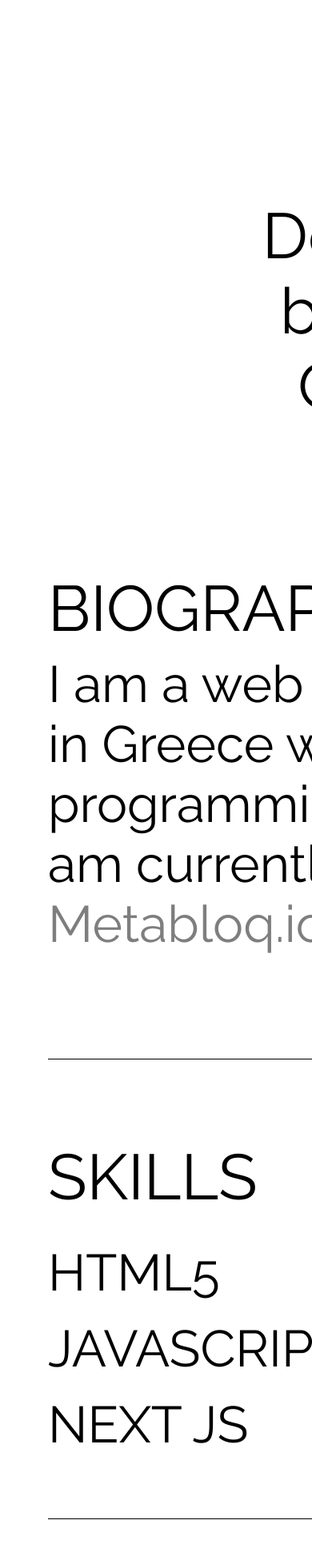
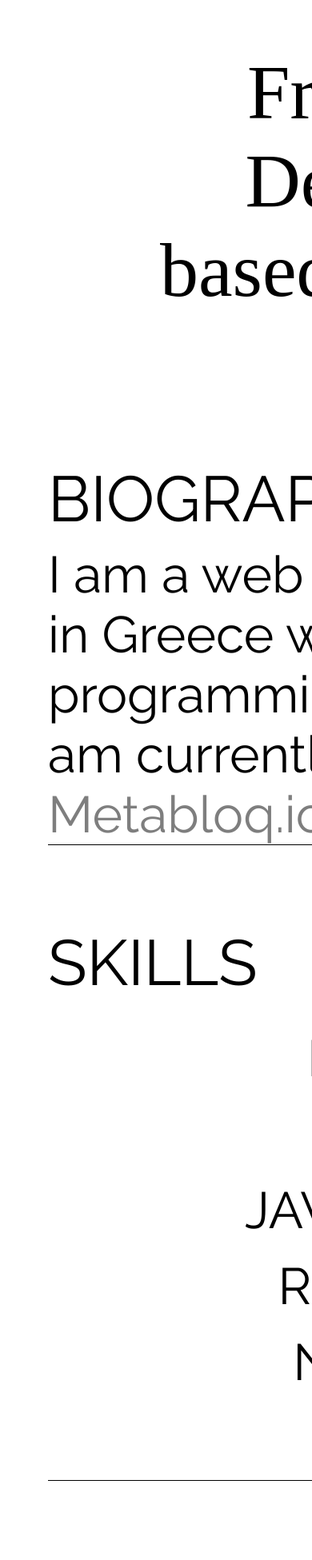
Before and after one commit to AlexKaridas/portfolio-2.0, a Next.js app: page / in a window 390 px wide. Shown: the top 1951 px of the page at 80% size. Built offline with nearby package versions, Linux system fonts and the light colour scheme.

Commit message:
6th update

```diff
--- a/styles/Home.module.scss
+++ b/styles/Home.module.scss
@@ -350,9 +350,10 @@ div.main {
       margin: 0 auto;
       h1 {
         // text-align: center;
-        width: 40%;
-        font-size: 5rem;
+        width: 70%;
+        font-size: 6rem;
         font-weight: 400;
+        font-family: "Cinzel", serif;
         //   text-transform: uppercase;
       }
     }
@@ -371,7 +372,8 @@ div.main {
         }
         #biographyText {
           width: 100%;
-          height: 60vh;
+          // height: 60vh;
+          height: auto;
           font-weight: 400;
           font-size: 4rem;
           text-align: left;
@@ -393,15 +395,18 @@ div.main {
           padding: 0;
         }
         div.skills {
-          display: grid;
-          grid-template-columns: repeat(auto-fit, minmax(300px, 1fr));
+          // display: grid;
+          // grid-template-columns: repeat(auto-fit, minmax(200px, 1fr));
+          display: flex;
+          flex-direction: column;
+          align-items: center;
           width: 100%;
-          height: 30vh;
-          margin: 0 auto;
+          height: auto;
           margin-top: 30px;
           margin-bottom: 100px;
+          // margin-bottom: 100px;
           // padding: 10px;
-          padding-bottom: 350px;
+          // padding-bottom: 350px;
           border-bottom: 1px solid black;
 
           h4 {
@@ -433,6 +438,7 @@ div.main {
           flex-direction: column;
           justify-content: center;
           align-items: center;
+          text-align: center;
           width: 100%;
           margin: 0 auto;
           padding: 0 0 100px 0;
@@ -461,18 +467,18 @@ div.main {
       }
     }
     div.contact {
-      padding: 0;
-      margin: 0;
-      display: flex;
+      // margin: 0 auto;
+      // display: flex;
       flex-direction: column;
-      justify-content: center;
+      // justify-content: center;
       align-items: center;
       width: 100%;
 
       div.contactText {
+        width: 100vh;
         font-size: 2.5rem;
         font-weight: 400;
-        padding: 100px 0 100px 0;
+        padding: 100px 0px 100px 0px;
         display: flex;
         flex-direction: column;
         text-align: center;
@@ -490,11 +496,13 @@ div.main {
         }
         div.social {
           display: flex;
+          flex-direction: column;
           justify-content: space-between;
           div.twitter {
             margin: 70px 30px 0 0;
             a {
               display: flex;
+              justify-content: center;
               padding: 20px 40px 20px 40px;
               background-color: #1c9bef;
               border: 1px solid rgba(0, 0, 0, 0.391);
@@ -511,6 +519,7 @@ div.main {
           margin: 70px 30px 0 0;
           a {
             display: flex;
+            justify-content: center;
             padding: 20px 40px 20px 40px;
             background-color: #dd5035;
             border: 1px solid rgba(0, 0, 0, 0.391);
@@ -525,6 +534,7 @@ div.main {
         div.linkedn {
           margin: 70px 0 0 0;
           a {
+            justify-content: center;
             display: flex;
             padding: 20px 40px 20px 40px;
             background-color: #0b66c3;
```
